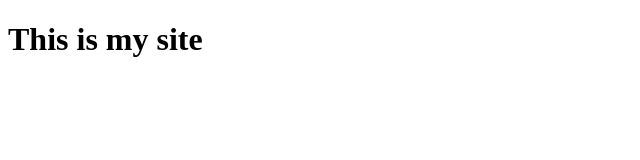
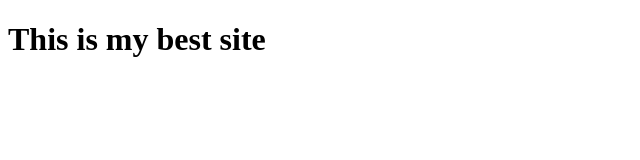
Before and after one commit to LenaWhite/lenawhite.github.io, a plain HTML site: page index.html in a window 1280 px wide. Shown: the whole page, without its empty margins (0-640 px from the left). Drawn offline with Linux system fonts and the light colour scheme.

Commit message:
bla-bla-bla

```diff
--- a/index.html
+++ b/index.html
@@ -5,7 +5,7 @@
 </head>
 <body>
 
-<h1>This is my site</h1>
+<h1>This is my best site</h1>
 
 </body>
 </html>
```
